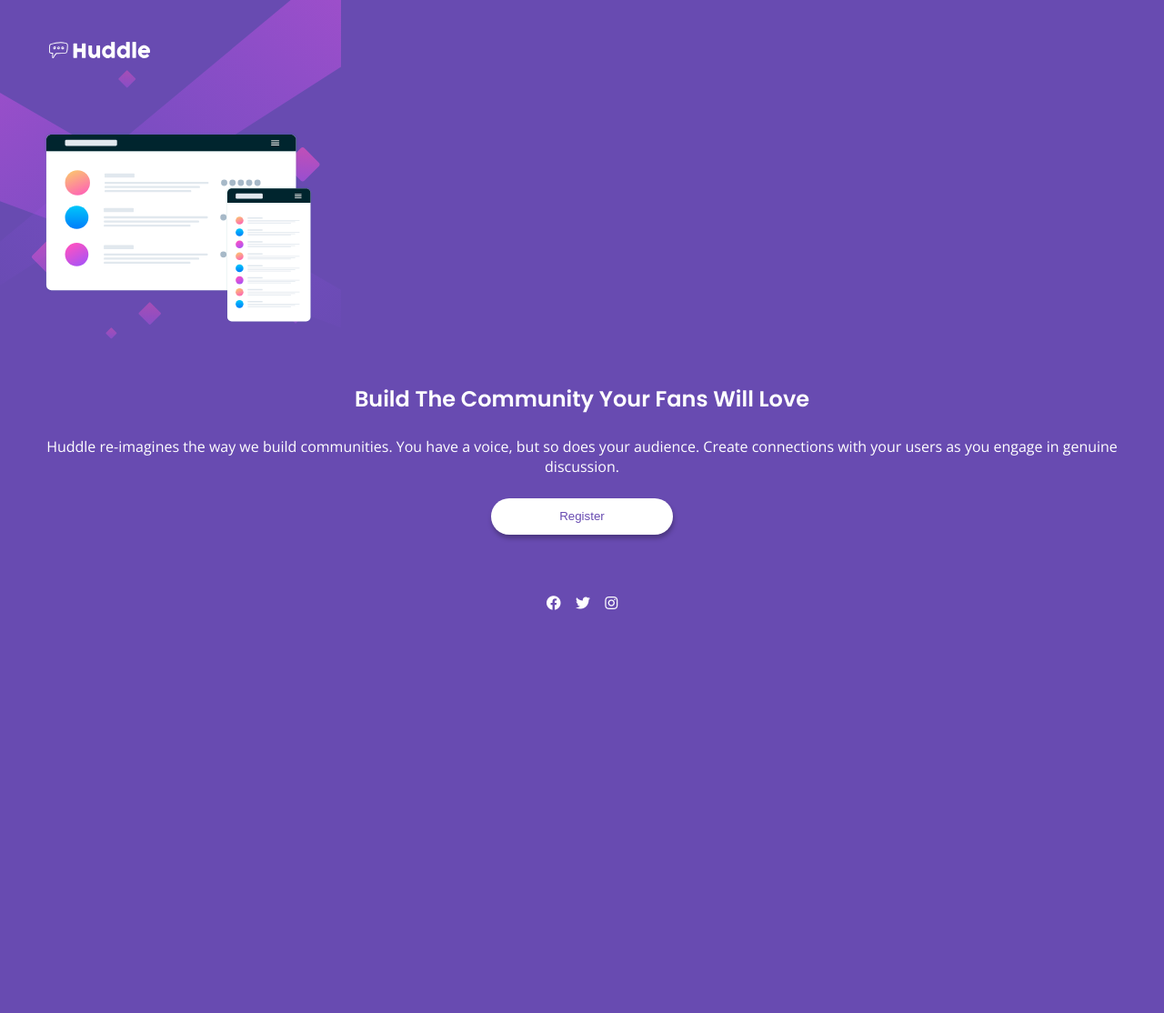
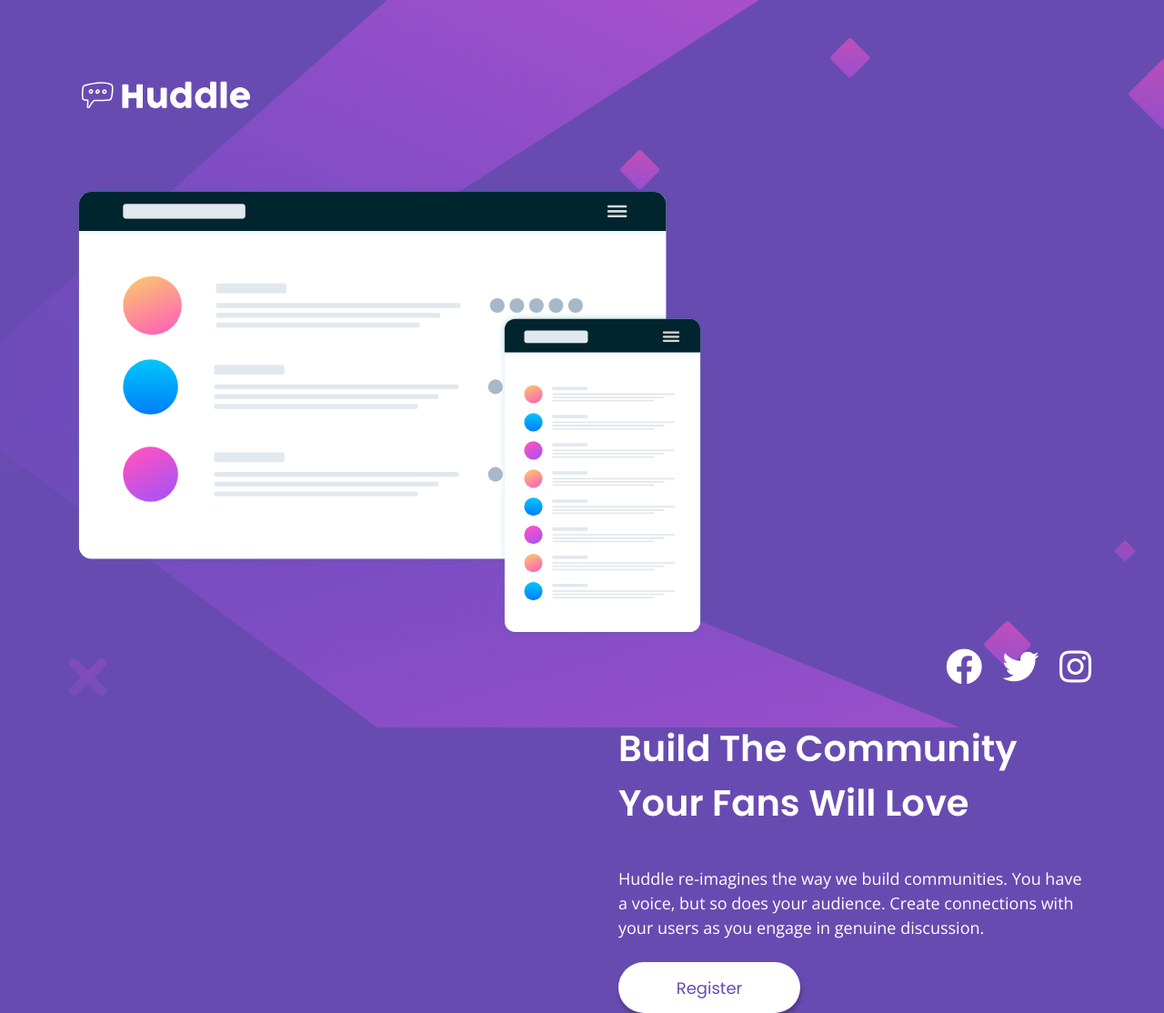
Before and after one commit to Madmurt/huddle-landing-page, a PHP site: page / in a window 1280 px wide. Shown: the whole page at 91% size. Before the commit the page ends 671 px from the top, so only its background shows below. Run offline with PHP 8.4, Linux system fonts and the light colour scheme.

Commit message:
desktop version

```diff
--- a/index.html
+++ b/index.html
@@ -31,6 +31,7 @@
 			<section class="logo">
 				<img class="logoImage" src="images/logo.svg" alt="logo" />
 			</section>
+			<section class="mainContent">
 				<section class="mockup">
 					<img
 						src="images/illustration-mockups.svg"
@@ -43,11 +44,13 @@
 						Build The Community Your Fans Will Love
 					</p>
 					<p class="registerText">
-					Huddle re-imagines the way we build communities. You have a
-					voice, but so does your audience. Create connections with
-					your users as you engage in genuine discussion.
+						Huddle re-imagines the way we build communities. You
+						have a voice, but so does your audience. Create
+						connections with your users as you engage in genuine
+						discussion.
 					</p>
 					<button href="#" class="registerButton">Register</button>
+				</section>
 			</section>
 			<section class="social">
 				<i class="fab fa-facebook socialIcons"></i>
--- a/styles.css
+++ b/styles.css
@@ -4,7 +4,9 @@ body {
 }
 
 .container {
+	position: relative;
 	margin: 40px;
+	height: calc(100vh - 160px);
 }
 
 .logoImage {
@@ -18,6 +20,9 @@ body {
 	margin-top: 70px;
 }
 
+.register {
+	line-height: 24px;
+}
 .registerHeading {
 	font-family: 'Poppins', sans-serif;
 	font-size: 24px;
@@ -39,6 +44,7 @@ body {
 	margin: 0 auto;
 	margin-top: 24px;
 	display: block;
+	font-family: 'Poppins', sans-serif;
 	width: 200px;
 	height: 40px;
 	background-color: #fff;
@@ -46,6 +52,12 @@ body {
 	border-radius: 20px;
 	border: 0px solid #fff;
 	box-shadow: 1px 4px 5px 0px rgba(0, 0, 0, 0.27);
+	cursor: pointer;
+}
+
+.registerButton:active {
+	background-color: #e880e8;
+	color: #fff;
 }
 
 .social {
@@ -63,3 +75,65 @@ body {
 	color: #fff;
 	padding-left: 0;
 }
+
+.socialIcons:active {
+	color: #ff52c1;
+}
+
+@media (min-width: 376px) {
+	body {
+		background: #684bb1 url('../images/bg-desktop.svg') no-repeat;
+		padding: 0;
+		margin: 0;
+	}
+
+	.container {
+		margin: 80px;
+	}
+
+	.logoImage {
+		max-width: 200px;
+	}
+
+	.mockupImage {
+		min-width: 696px;
+		float: left;
+	}
+
+	.register {
+		float: right;
+		max-width: 520px;
+		margin-left: 60px;
+		margin-top: 32px;
+	}
+
+	.register > .registerHeading,
+	.registerText {
+		text-align: left;
+	}
+	.registerHeading {
+		font-size: 40px;
+		line-height: 60px;
+	}
+
+	.registerText {
+		font-size: 18px;
+		line-height: 27px;
+	}
+
+	.registerButton {
+		height: 56px;
+		margin: 0;
+		margin-top: 24px;
+		font-size: 18px;
+		line-height: 27px;
+		border-radius: 28px;
+	}
+
+	.social {
+		position: absolute;
+		bottom: -40px;
+		right: 0;
+		font-size: 40px;
+	}
+}
```
Lines whose indentation alone changed are shown as unchanged.
